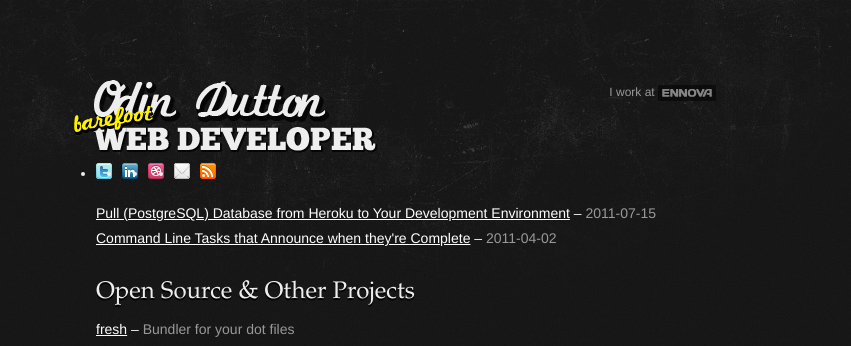
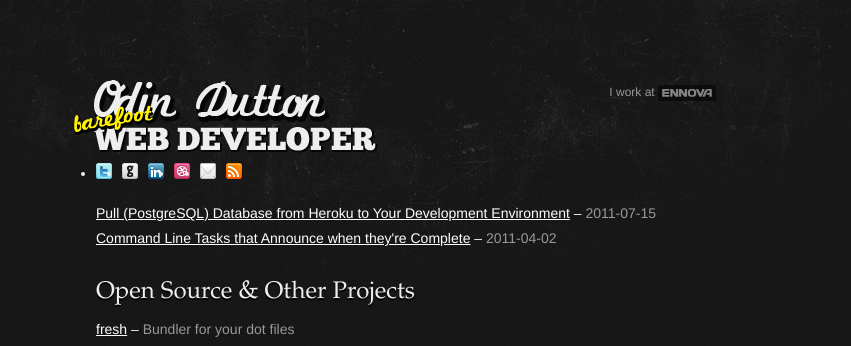
Before and after one commit to twe4ked/odindutton.com, a Jekyll site: the page built from index.html, in a window 1280 px wide. Shown: the top 346 px of the page, without its empty margins (234-1085 px from the left). Built offline with Jekyll 4.4.1, drawn with Linux system fonts in a browser that asks for light colours; Markdown is read by kramdown in place of the engine named in the settings; comment, search, counter and statistics services are not loaded.

Commit message:
Add GitHub link to the header.

```diff
--- a/_layouts/default.html
+++ b/_layouts/default.html
@@ -17,6 +17,7 @@
         </span>
         <ul id=social>
           <li><a href=http://twitter.com/twe4ked class=twitter>Twitter</a></li>
+          <li><a href=https://github.com/twe4ked class=github>Github</a></li>
           <li><a href=http://au.linkedin.com/in/odindutton class=linkedin>LinkedIn</a></li>
           <li><a href=http://dribbble.com/odin class=dribbble>Dribbble</a></li>
           <li><a href=mailto:m%65%2bw%65bsite%40%6fdin&#100;utt%6fn.%63om class=contact>Contact</a></li>
--- a/assets/stylesheets/style.css
+++ b/assets/stylesheets/style.css
@@ -132,6 +132,7 @@ ul#social li a.linkedin { background-position: -26px 0; }
 ul#social li a.dribbble { background-position: -52px 0; }
 ul#social li a.contact  { background-position: -78px 0; }
 ul#social li a.feed     { background-position: -104px 0; }
+ul#social li a.github   { background-position: -130px 0; }
 
 ul#social li a:active {
   position: relative;
```
Also changed, not shown: assets/images/social.png.
